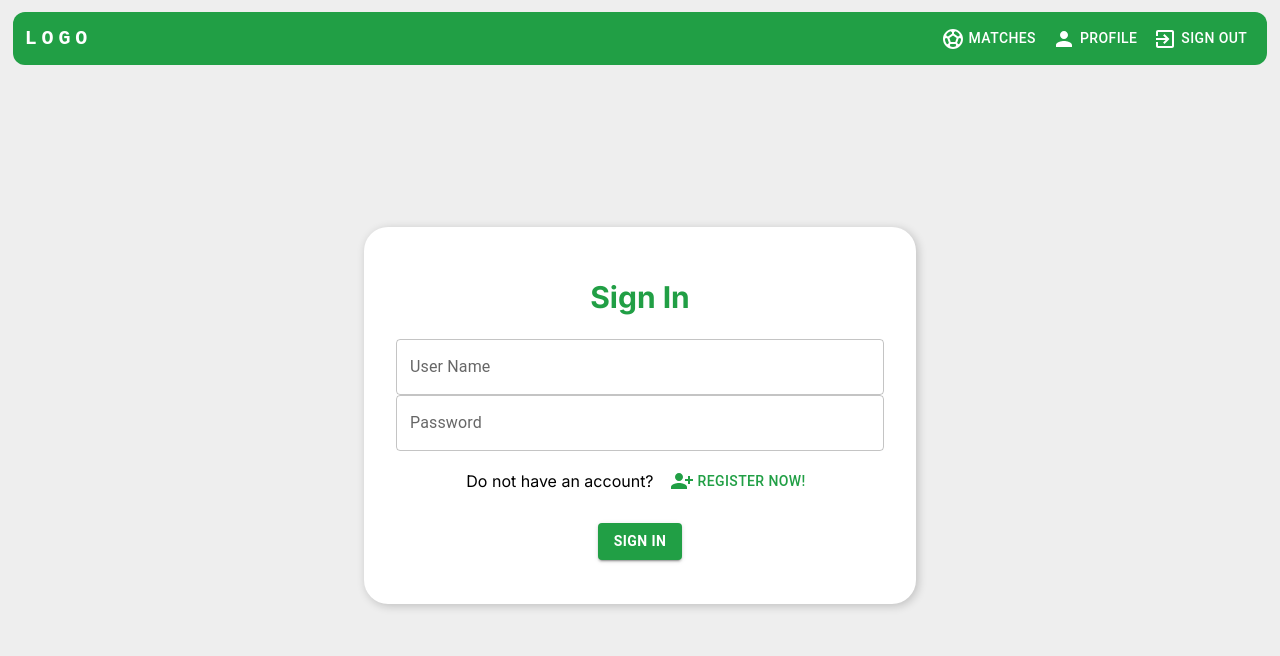
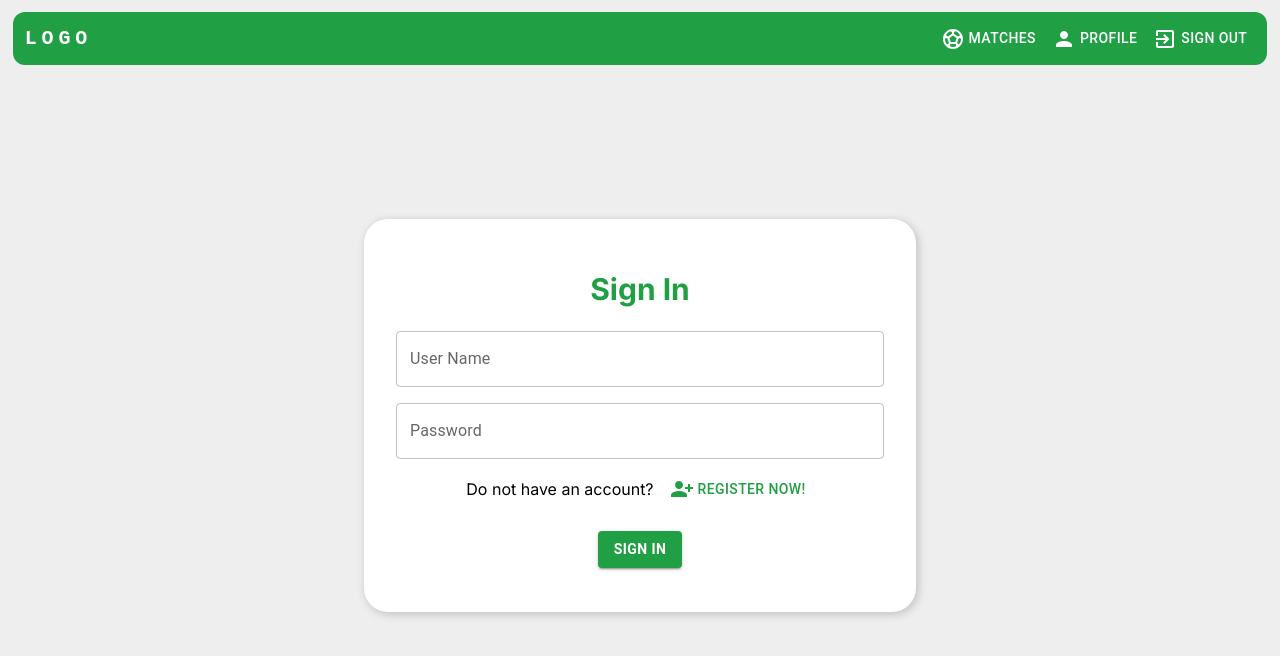
Before and after one commit to BeshoyMorad/EPL-Match-Reservation, a Next.js app: page /signin in a window 1280 px wide. Shown: the top 656 px of the page. Built offline with nearby package versions, Linux system fonts and the light colour scheme.

Commit message:
update  margin in sign in

```diff
--- a/app/signin/page.tsx
+++ b/app/signin/page.tsx
@@ -89,7 +89,7 @@ export default function SignIn() {
           helperText={formik.touched.username && formik.errors.username}
         />
         <TextField
-          className="mt-2"
+          sx={{ mt: 2 }}
           fullWidth
           id="outlined-adornment-password"
           type="password"
```
